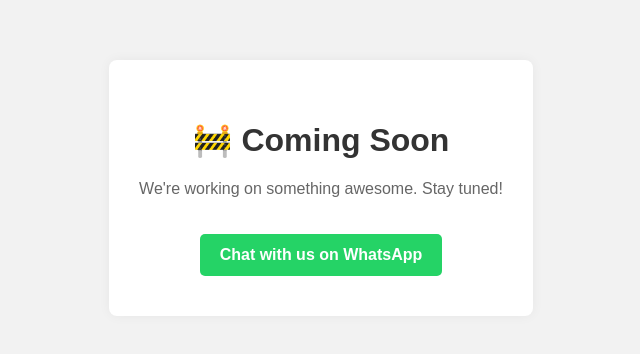
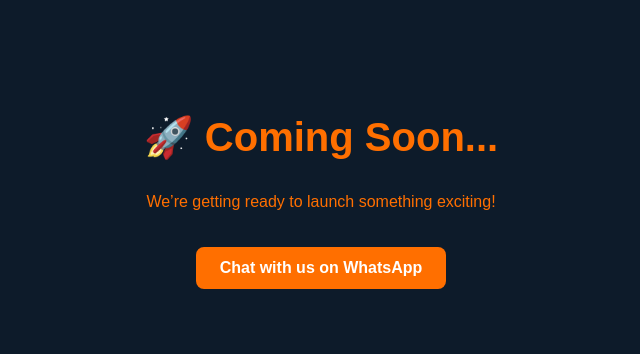
Before and after one commit to abrahamjerry007-pixel/Jerri-C-files, a plain HTML site: page index.html in a window 1280 px wide. Shown: the part 212-566 px from the top of the page, without its empty margins (319-959 px from the left). Drawn offline with Linux system fonts and the light colour scheme.

Commit message:
Update index.html

```diff
--- a/index.html
+++ b/index.html
@@ -3,62 +3,45 @@
 <head>
   <meta charset="UTF-8" />
   <meta name="viewport" content="width=device-width, initial-scale=1.0" />
-  <title>Coming Soon</title>
+  <title>Coming Soon | JERRI-COM HUB NG</title>
   <style>
     body {
+      margin: 0;
+      height: 100vh;
+      display: flex;
+      flex-direction: column;
+      justify-content: center;
+      align-items: center;
+      background: #0d1b2a; /* dark blue */
+      color: #ff6f00; /* orange */
       font-family: Arial, sans-serif;
-      background-color: #f2f2f2;
-      margin: 0;
-      padding: 0;
-      display: flex;
-      height: 100vh;
-      align-items: center;
-      justify-content: center;
+      text-align: center;
     }
-
-    .container {
-      text-align: center;
-      background: white;
-      padding: 40px 30px;
+    h1 {
+      font-size: 2.5rem;
+      margin-bottom: 1rem;
+    }
+    a {
+      display: inline-block;
+      padding: 12px 24px;
+      margin-top: 20px;
+      background: #ff6f00;
+      color: white;
+      text-decoration: none;
       border-radius: 8px;
-      box-shadow: 0 0 12px rgba(0, 0, 0, 0.05);
-      max-width: 400px;
+      font-weight: bold;
     }
-
-    h1 {
-      color: #333;
-    }
-
-    p {
-      color: #666;
-      font-size: 16px;
-    }
-
- .whatsapp-button {
-      display: inline-block;
-      margin-top: 20px;
-      padding: 12px 20px;
-      background-color: #25D366;
-      color: white;
-      font-weight: bold;
-      border-radius: 5px;
-      text-decoration: none;
-    }
-
-    .whatsapp-button:hover {
-      background-color: #1ebe57;
+    a:hover {
+      background: #ff8500;
     }
   </style>
 </head>
 <body>
-  <div class="container">
-    <h1>🚧 Coming Soon</h1>
-    <p>We're working on something awesome. Stay tuned!</p>
-
-    <!-- Replace with your real WhatsApp number -->
-    <a class="whatsapp-button" href="https://wa.me/2349028918795" target="_blank">
-      Chat with us on WhatsApp
-    </a>
-  </div>
+  <h1>🚀 Coming Soon...</h1>
+  <p>We’re getting ready to launch something exciting!</p>
+  <!-- WhatsApp button -->
+  <a href="https://wa.me/2349028918795" target="_blank">
+    Chat with us on WhatsApp
+  </a>
 </body>
 </html>
```
